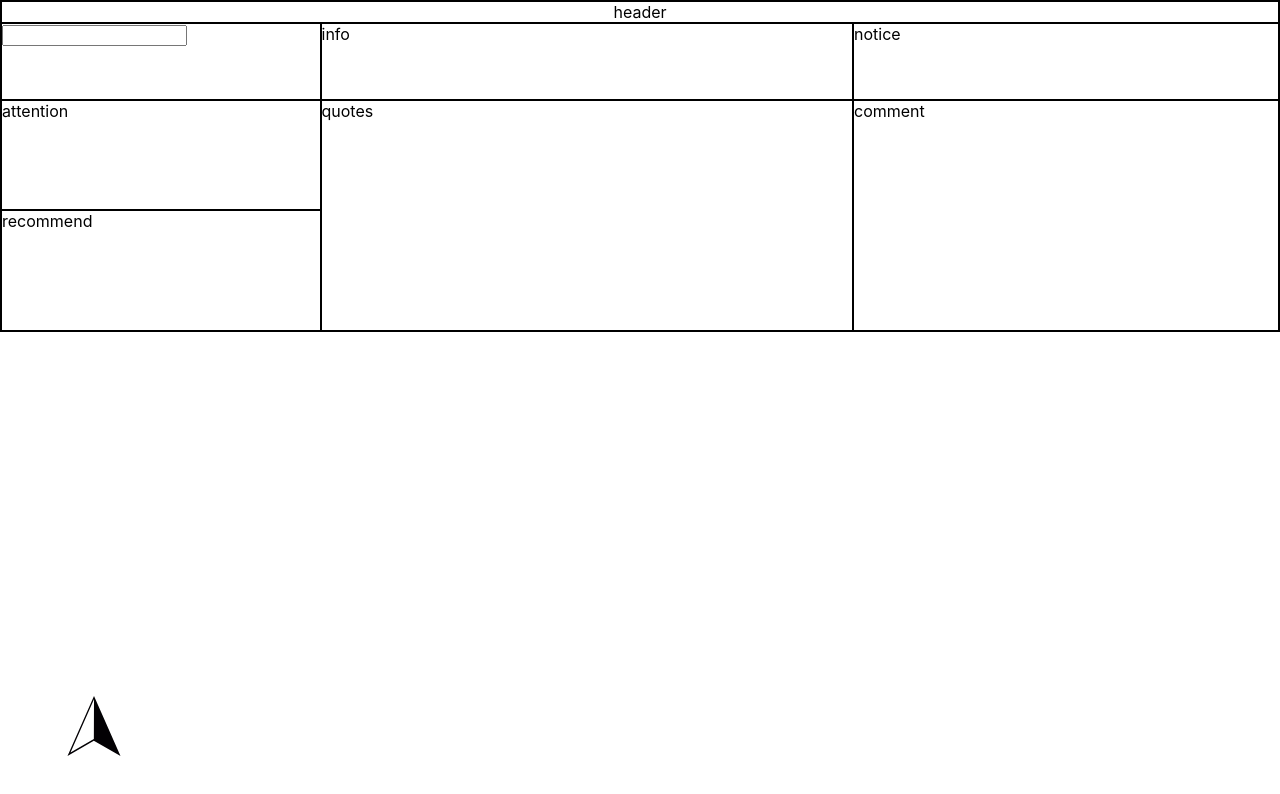
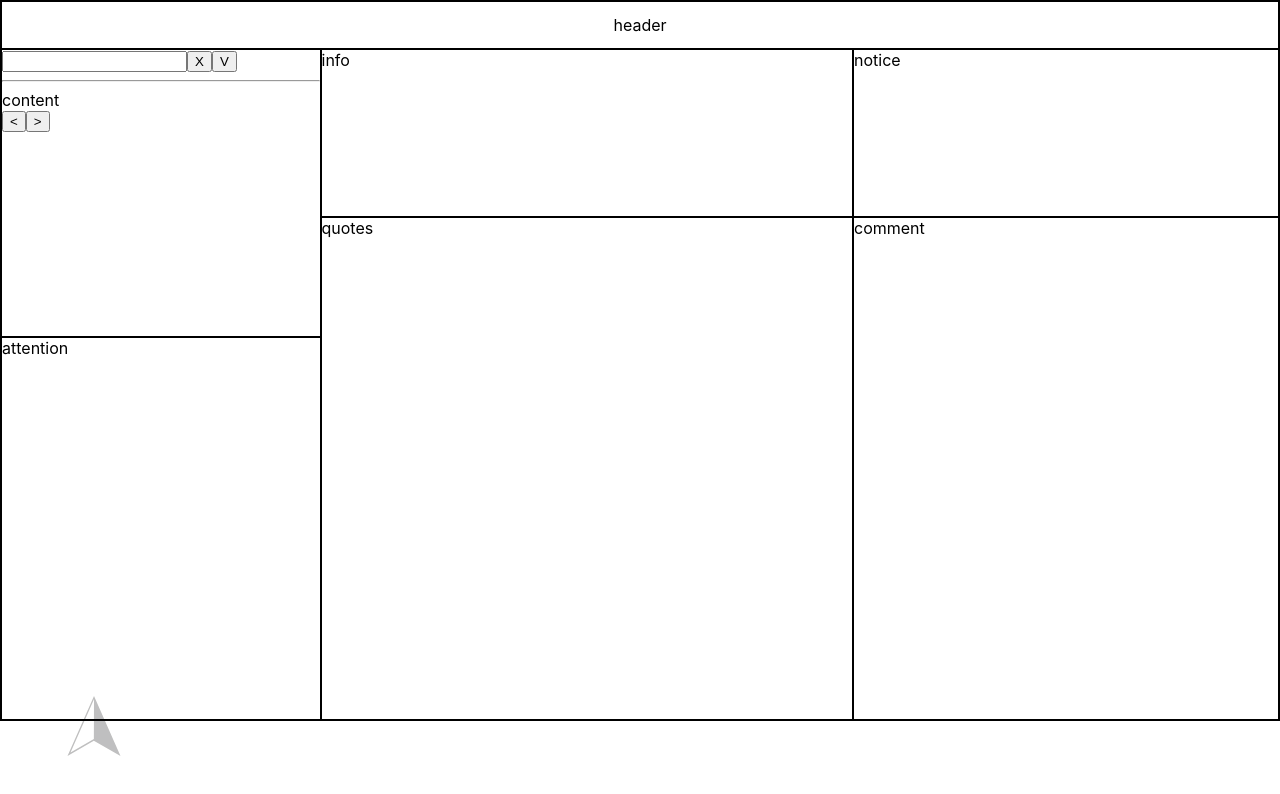
Before and after one commit to zqxul/stock.tao.ui, a React (Create React App) app: page / in a window 1280 px wide. Shown: the top 794 px of the page. Built offline with nearby package versions, Linux system fonts and the light colour scheme.

Commit message:
add search panel

```diff
--- a/src/App.css
+++ b/src/App.css
@@ -23,6 +23,7 @@ main {
 
 main {
     border: 1px solid black;
+    height: 721px;
 }
 
 header {
@@ -37,7 +38,7 @@ header {
 
 .search {
     grid-column: 1 / 4;
-    grid-row: 3 / 10;
+    grid-row: 3 / 15;
     border: 1px solid black;
 }
 
@@ -55,7 +56,7 @@ header {
 
 .attention {
     grid-column: 1 / 4;
-    grid-row: 10 / 20;
+    grid-row: 15 / 31;
     border: 1px solid black;
 }
 
@@ -65,12 +66,6 @@ header {
     border: 1px solid black;
 }
 
-.recommend {
-    grid-column: 1 / 4;
-    grid-row: 20 / 31;
-    border: 1px solid black;
-}
-
 .comment {
     grid-column: 9 / 13;
     grid-row: 10 / 31;
--- a/src/App.js
+++ b/src/App.js
@@ -1,6 +1,6 @@
 import './App.css';
 import Nav from './component/nav/nav';
-import SearchBox from './component/search/search'
+import SearchPanel from './component/search/search'
 import { MenuList } from './config'
 
 function App() {
@@ -21,10 +21,9 @@ function App() {
         </div> */}
         </header>
         <div className='search'>
-        <SearchBox/>
+          <SearchPanel />
         </div>
         <div className='attention'>attention</div>
-      <div className='recommend'>recommend</div>
         <div className='info'>info</div>
         <div className='notice'>notice</div>
         <div className='quotes'>quotes</div>
--- a/src/component/nav/nav.css
+++ b/src/component/nav/nav.css
@@ -6,10 +6,10 @@ nav {
     position: fixed;
     left: 5%;
     bottom: 5%;
-    /* border: 1px solid black; */
+    opacity: 0.25;
 }
 
-.nav-group{
+.nav-group {
     display: flex;
     order: 0;
     flex: 1 1 auto;
@@ -34,24 +34,24 @@ nav {
     width: 60px;
 }
 
-.nav-item{
+.nav-item {
     width: 90%;
     display: flex;
     flex: 0 0 auto;
 }
 
-.nav-item img{
+.nav-item img {
     width: 80%;
     height: 80%;
     border: 1px solid black;
 }
 
-.nav-item a{
+.nav-item a {
     text-decoration: none;
     text-align: center;
 }
 
-.nav-bar{
+.nav-bar {
     border-radius: 50%;
     /* border: 1px solid black; */
 }
--- a/src/component/search/search.js
+++ b/src/component/search/search.js
@@ -1,68 +1,139 @@
 import React from 'react'
 
-export default class SearchBox extends React.Component {
+export default class SearchPanel extends React.Component {
 
     constructor(props) {
         super(props)
         this.state = {
+            keyword: null,
             url: null,
             method: 'post'
         }
+        this.handleSearch = this.handleSearch.bind(this)
+    }
+
+    handleSearch(keyword = null) {
+        console.log("handle search, keyword=" + keyword)
+    }
+
+    render() {
+        return (
+            < div >
+                <SearchBox handler={this.handleSearch} />
+                <hr />
+                <ResultPanel />
+            </div >
+        )
+    }
+}
+
+class SearchBox extends React.Component {
+
+    constructor(props) {
+        super(props)
+        this.state = {
+            keyword: ''
+        }
+        this.handleChange = this.handleChange.bind(this)
         this.handleFocus = this.handleFocus.bind(this)
         this.handleBlur = this.handleBlur.bind(this)
+        this.handleReset = this.handleReset.bind(this)
+        this.handleSubmit = this.handleSubmit.bind(this)
     }
 
-    handleFocus() {
+    handleChange(e) {
+        this.setState({
+            keyword: e.target.value
+        })
+    }
 
-    }
+    handleFocus() { }
 
     handleBlur() { }
 
+    handleReset() {
+        this.setState({
+            keyword: ''
+        })
+    }
+
+    handleSubmit() {
+        const { handler } = this.props
+        const { keyword } = this.state
+        handler(keyword)
+    }
+
     render() {
-        const { url, method } = this.state
+        const { keyword } = this.state
         return (
             <div className='search-box'>
-                <form action={url} method={method}>
-                    <input type='text' onFocus={this.handleFocus} onBlur={this.handleBlur} alt='请输入名称或代码' />
+                <form>
+                    <input className='keyword' type='text' value={keyword} onChange={this.handleChange} onFocus={this.handleFocus} onBlur={this.handleBlur} alt='请输入名称或代码' />
+                    <button className='reset' type='reset' onClick={this.handleReset}>X</button>
+                    <button className='submit' type='submit' onClick={this.handleSubmit}>V</button>
                 </form>
             </div>
         )
     }
 }
 
-class SearchList extends React.Component {
+class ResultPanel extends React.Component {
 
     constructor(props) {
         super(props)
         this.state = {
             pageNo: 1,
             pageSize: 10,
-            current: 1,
             pageList: []
         }
-        this.handleNext = this.handleNext.bind(this)
-        this.handlePre = this.handlePre(this)
         this.handleRefresh = this.handleRefresh.bind(this)
-        this.handlePage = this.handlePage.bind(this)
     }
 
-    handleNext() {
-        const { pageNo, pageSize, current } = this.state
-        let requestBody = {
-            pageNo: pageNo,
-            pageSize: pageSize
+    handleRefresh() { }
+    render() {
+        return (
+            <div>
+                <div>content</div>
+                <PagePanel />
+            </div>
+        )
+    }
+}
+
+class PagePanel extends React.Component {
+
+    constructor(props) {
+        super(props)
+        this.state = {
+            total: 0,
+            current: 1
         }
-        fetch()
-        // todo fetch from url, and update pageList
-        this.setState({
-            current: current + 1,
-            pageList: []
-        })
+        this.handleNext = this.handleNext.bind(this)
+        this.handlePre = this.handlePre.bind(this)
+        this.handlePage = this.handlePage.bind(this)
     }
 
     handlePre() { }
 
-    handleRefresh() { }
+    handlePage() { }
 
-    handlePage() { }
+    handleNext() {
+        // const { pageNo, pageSize, current } = this.state
+
+        // todo fetch from url, and update pageList
+        // this.setState({
+        //     current: current + 1,
+        //     pageList: []
+        // })
+    }
+
+    render() {
+        return (
+            <div>
+                <button type='button' onClick={this.handlePre}>{'<'}</button>
+                <button type='button' onClick={this.handleNext}>{'>'}</button>
+            </div>
+        )
+    }
+
 }
```
Lines whose indentation alone changed are shown as unchanged.
